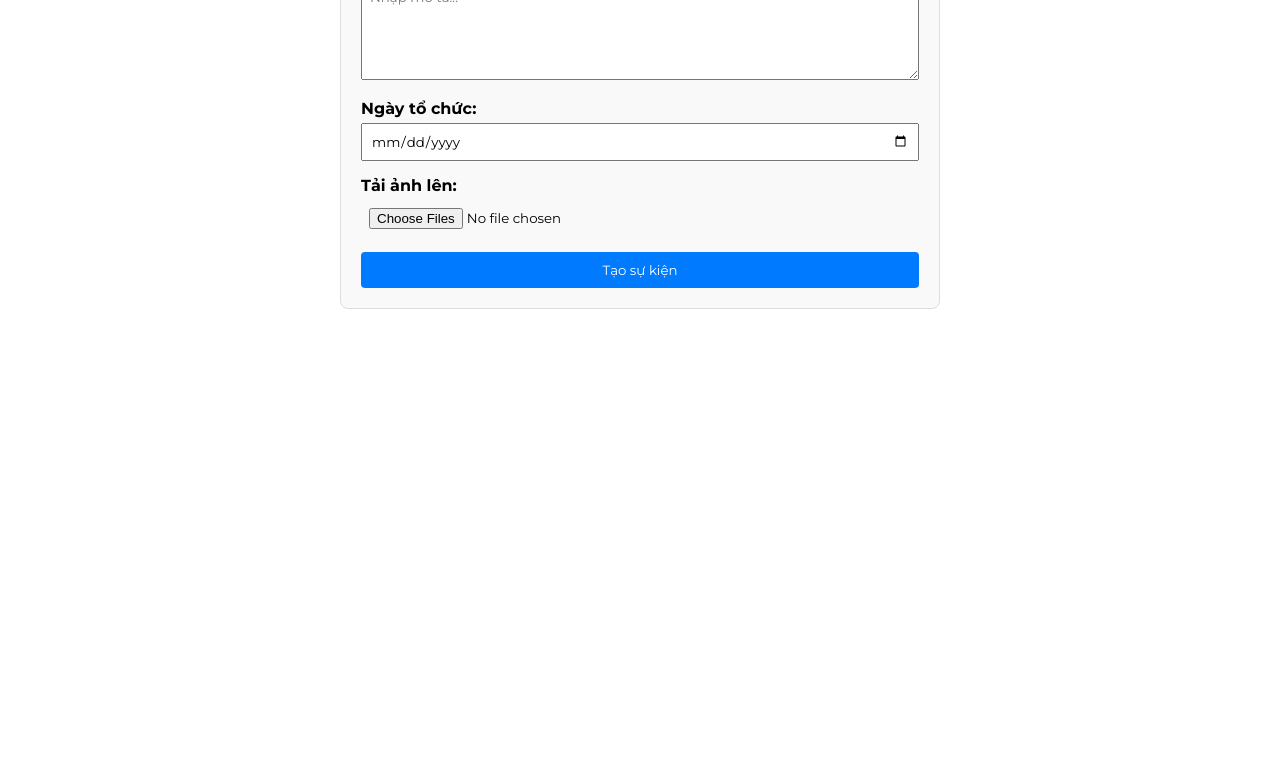
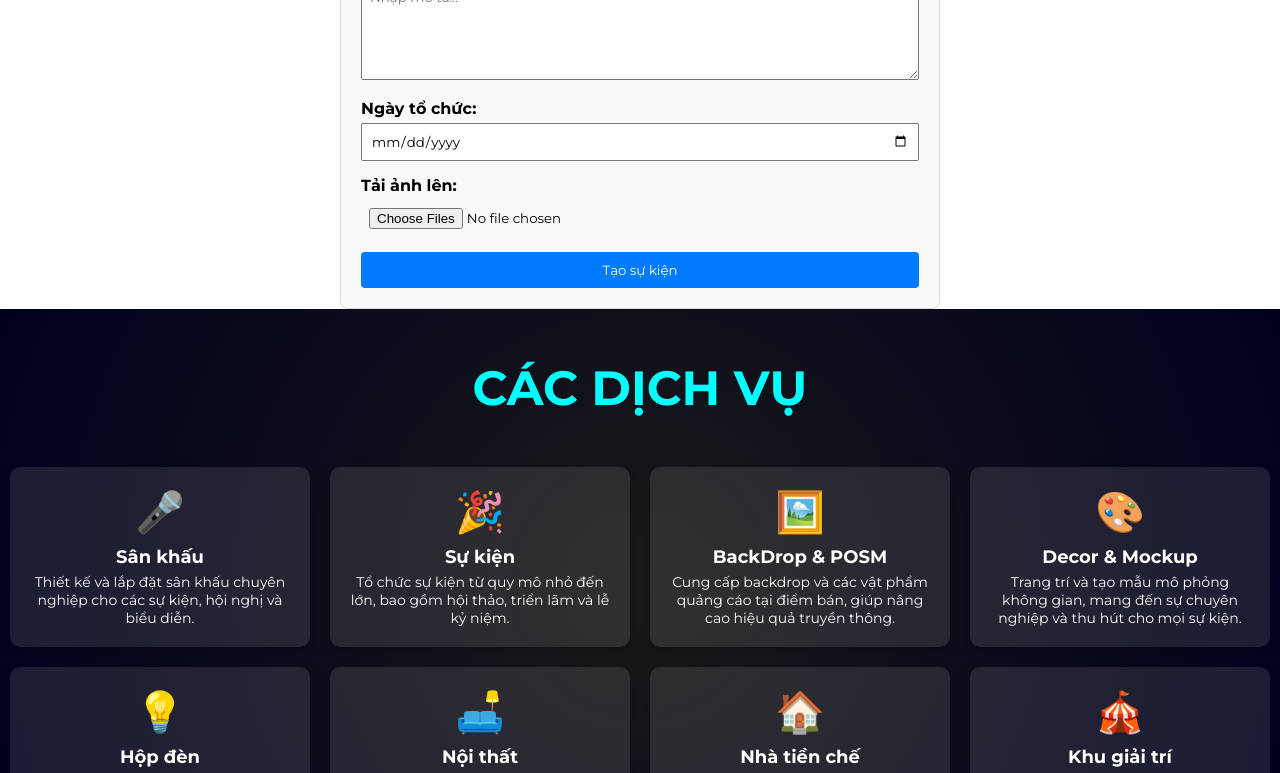
Before and after one commit to huylaqn1008/NewLife, a React (Vite) app in the folder Frontend/: page / in a window 1280 px wide. Shown: the part 2000-2773 px from the top of the page. Before the commit the page ends 2309 px from the top, so only its background shows below. Built offline with nearby package versions, Linux system fonts and the light colour scheme; no server answers.

Commit message:
Repair Navbar and add Services

```diff
--- a/Frontend/src/App.jsx
+++ b/Frontend/src/App.jsx
@@ -2,6 +2,7 @@ import Body from "./components/Body/Body"
 import CreateEvent from "./components/Events/CreateEvent"
 import Events from "./components/Events/Events"
 import Navbar from "./components/Navbar/Navbar"
+import Service from "./components/Services/Service"
 import Tittle from "./components/Tittle/Tittle"
 
 const App = () => {
@@ -14,6 +15,7 @@ const App = () => {
         <Events />
         <CreateEvent />
       </div>
+      <Service/>
     </div>
   )
 }
--- a/Frontend/src/components/Events/Events.css
+++ b/Frontend/src/components/Events/Events.css
@@ -122,14 +122,8 @@
     background-color: #0056b3; /* Màu nền khi hover */
 }
 
-/* Hover effect chỉ cho center-large */
-.center-large:hover {
-    z-index: 4;
-    transform: translateX(-50%) translateY(-20px); /* Nâng lên khi hover */
-}
-
 .center-large:hover img {
-    transform: scale(1.05);
+    transform: scale(1.1);
 }
 
 .center-large:hover .event-info {
--- a/Frontend/src/components/Navbar/Navbar.css
+++ b/Frontend/src/components/Navbar/Navbar.css
@@ -18,7 +18,8 @@ nav {
 
 nav ul li {
     display: inline-block;
+    font-weight: 800;
     list-style: none;
     margin: 5px 20px;
-    font-size: 20px;
+    font-size: 22px;
 }
--- a/Frontend/src/components/Navbar/Navbar.jsx
+++ b/Frontend/src/components/Navbar/Navbar.jsx
@@ -8,7 +8,8 @@ const Navbar = () => {
             <ul>
                 <li>Trang chủ</li>
                 <li>Thông tin</li>
-                <li>Các sự kiện</li>
+                <li>Sự kiện</li>
+                <li>Dịch vụ</li>
                 <li>Phản hổi của khách hàng</li>
                 <li>
                     <button className='btn'>Liên hệ</button>
--- /dev/null
+++ b/Frontend/src/components/Services/Service.css
@@ -0,0 +1,75 @@
+.service-section {
+  padding: 10px;
+  padding-top: 50px;
+  background: radial-gradient(circle, rgba(0, 0, 0, 0.9) 0%, rgba(0, 0, 30, 1) 100%);
+  text-align: center;
+}
+
+.service-title {
+  color: aqua;
+  font-size: 48px;
+  margin-bottom: 50px;
+  text-transform: uppercase;
+}
+
+.service-container {
+  display: grid;
+  grid-template-columns: repeat(4, 1fr); /* Mặc định sẽ có 4 cột */
+  grid-gap: 20px;
+}
+
+.service-box {
+  background-color: rgba(255, 255, 255, 0.1);
+  border-radius: 10px;
+  padding: 20px;
+  text-align: center;
+  color: white;
+  transition: transform 0.3s;
+  box-shadow: 0 4px 10px rgba(0, 0, 0, 0.2);
+}
+
+.service-box:hover {
+  transform: scale(1.05);
+  background-color: rgb(17, 155, 173);
+}
+
+.service-icon {
+  font-size: 40px;
+  margin-bottom: 10px;
+}
+
+.service-name {
+  font-size: 18px;
+  margin-bottom: 5px;
+}
+
+.service-description {
+  font-size: 14px;
+}
+
+/* Media query để khi thu nhỏ màn hình thì thành 1 cột */
+@media (max-width: 768px) {
+  .service-container {
+    grid-template-columns: 1fr; /* Chuyển về 1 cột */
+  }
+
+  .service-title {
+    font-size: 36px; /* Giảm kích thước tiêu đề để phù hợp với màn hình nhỏ */
+  }
+
+  .service-box {
+    padding: 15px; /* Thu nhỏ khoảng cách padding cho phù hợp với màn hình nhỏ */
+  }
+
+  .service-icon {
+    font-size: 35px; /* Giảm kích thước icon */
+  }
+
+  .service-name {
+    font-size: 16px; /* Giảm kích thước chữ */
+  }
+
+  .service-description {
+    font-size: 12px; /* Giảm kích thước mô tả */
+  }
+}
--- /dev/null
+++ b/Frontend/src/components/Services/Service.jsx
@@ -0,0 +1,72 @@
+import React from "react";
+import "./Service.css"; // Đảm bảo bạn tạo file CSS để styling
+
+const services = [
+  {
+    name: "Sân khấu",
+    description:
+      "Thiết kế và lắp đặt sân khấu chuyên nghiệp cho các sự kiện, hội nghị và biểu diễn.",
+    icon: "🎤",
+  },
+  {
+    name: "Sự kiện",
+    description:
+      "Tổ chức sự kiện từ quy mô nhỏ đến lớn, bao gồm hội thảo, triển lãm và lễ kỷ niệm.",
+    icon: "🎉",
+  },
+  {
+    name: "BackDrop & POSM",
+    description:
+      "Cung cấp backdrop và các vật phẩm quảng cáo tại điểm bán, giúp nâng cao hiệu quả truyền thông.",
+    icon: "🖼️",
+  },
+  {
+    name: "Decor & Mockup",
+    description:
+      "Trang trí và tạo mẫu mô phỏng không gian, mang đến sự chuyên nghiệp và thu hút cho mọi sự kiện.",
+    icon: '🎨',
+  },
+  {
+    name: "Hộp đèn",
+    description:
+      "Thiết kế và sản xuất hộp đèn quảng cáo sáng tạo, giúp tăng sự nhận diện thương hiệu.",
+    icon: "💡",
+  },
+  {
+    name: "Nội thất",
+    description:
+      "Thiết kế và thi công nội thất hiện đại, tối ưu không gian làm việc và sinh hoạt.",
+    icon: "🛋️",
+  },
+  {
+    name: "Nhà tiền chế",
+    description:
+      "Cung cấp giải pháp nhà tiền chế chất lượng, lắp đặt nhanh chóng và tiết kiệm chi phí.",
+    icon: "🏠",
+  },
+  {
+    name: "Khu giải trí",
+    description:
+      "Thiết kế và xây dựng khu vui chơi, giải trí sáng tạo, đáp ứng mọi nhu cầu của khách hàng.",
+    icon: "🎪",
+  },
+];
+
+const Service = () => {
+  return (
+    <div className="service-section">
+      <h1 className="service-title">Các dịch vụ</h1>
+      <div className="service-container">
+        {services.map((service, index) => (
+          <div key={index} className="service-box">
+            <div className="service-icon">{service.icon}</div>
+            <h3 className="service-name">{service.name}</h3>
+            <p className="service-description">{service.description}</p>
+          </div>
+        ))}
+      </div>
+    </div>
+  );
+};
+
+export default Service;
--- a/Frontend/src/index.css
+++ b/Frontend/src/index.css
@@ -18,15 +18,11 @@ a {
   cursor: pointer;
 }
 
-.container {
-  padding-left: 10%;
-  padding-right: 10%;
-}
-
 .btn {
   background: #fc5916;
   color: #fff;
   padding: 14px 25px;
+  font-weight: 800;
   font-size: 20px;
   border-radius: 30px;
   cursor: pointer;
```
